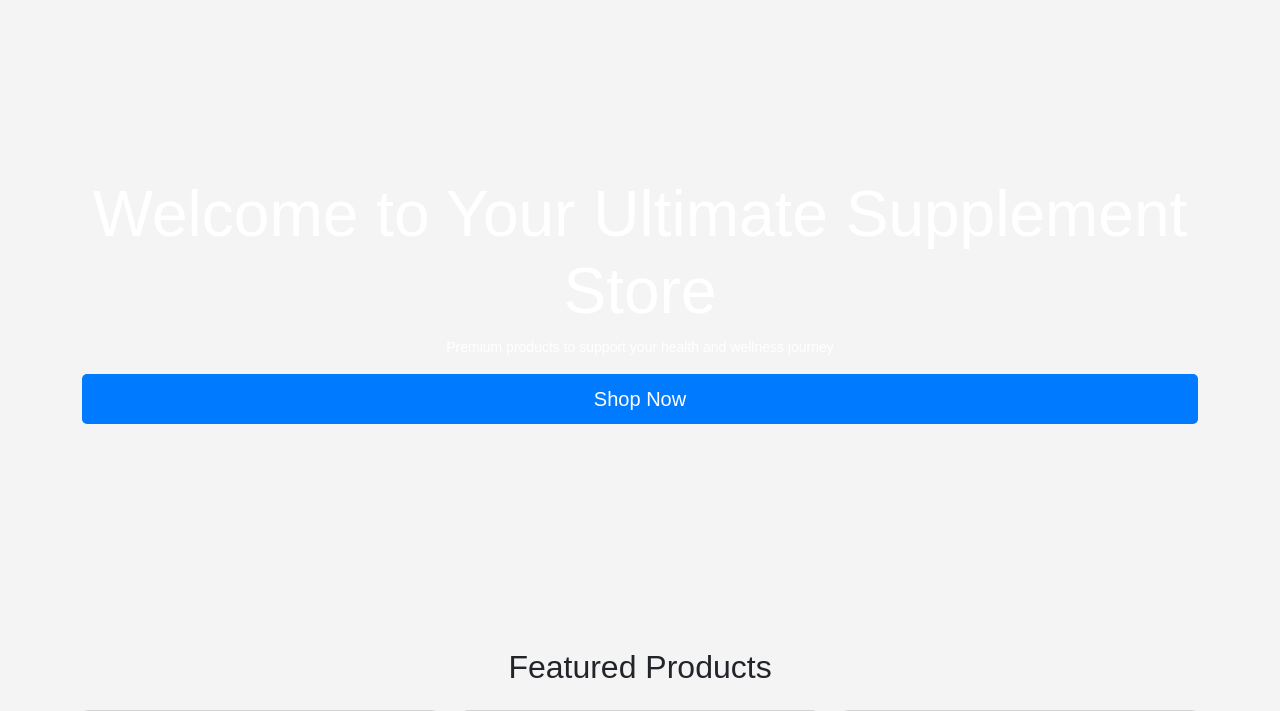
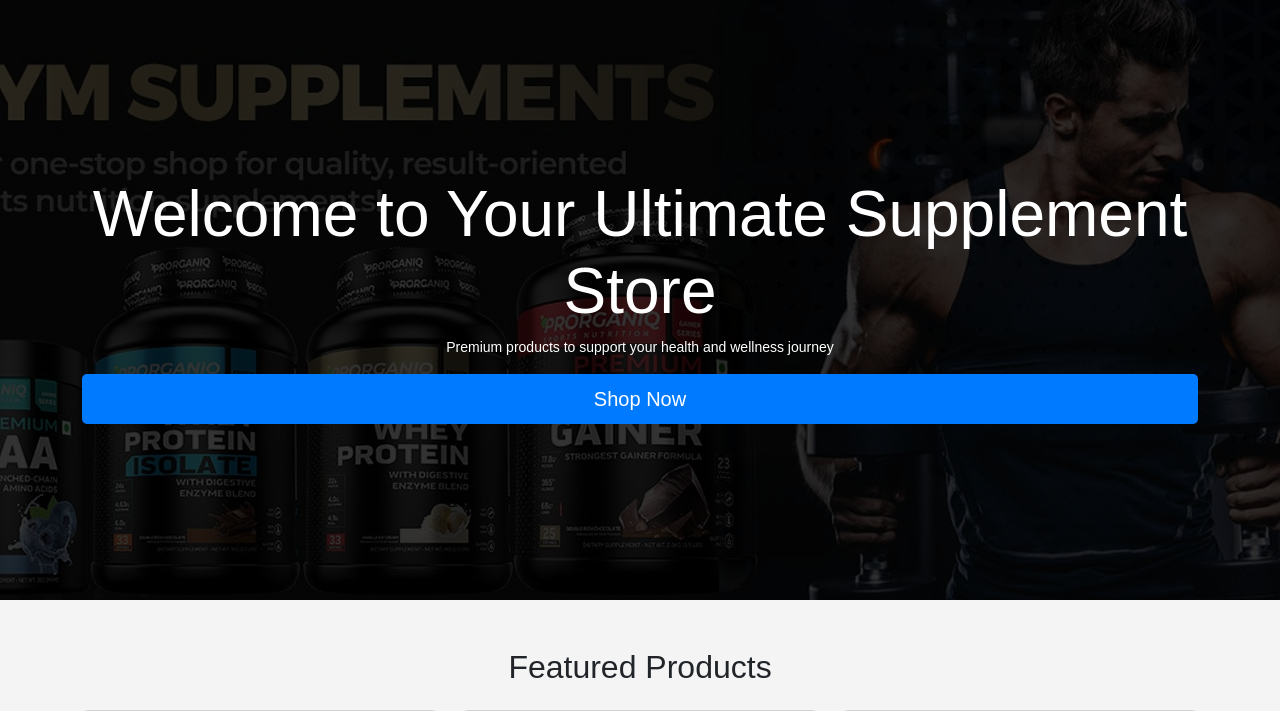
Before and after one commit to HimanM/Suppliment-Store, a PHP site: page /send_mail/ in a window 1280 px wide. Shown: the part 56-767 px from the top of the page. Run offline with PHP 8.4, Linux system fonts and the light colour scheme; data comes from the database, SQL or seed files in the repository; some libraries are stand-ins or nearby versions.

Commit message:
minor bug fixes

```diff
--- a/CSS/index.css
+++ b/CSS/index.css
@@ -1,5 +1,6 @@
 .hero {
-    background-image: url('https://via.placeholder.com/1920x600');
+    position: relative; /* Make sure the hero is positioned relative */
+    background-image: url('../images/hero.png');
     background-size: cover;
     background-position: center;
     height: 600px;
@@ -9,7 +10,25 @@
     justify-content: center;
     color: white;
     text-align: center;
+    overflow: hidden; /* To hide any overflow of the overlay */
 }
+
+.hero::before {
+    content: ""; /* Required for the pseudo-element */
+    position: absolute; /* Position it absolutely within .hero */
+    top: 0;
+    left: 0;
+    right: 0;
+    bottom: 0;
+    background-color: rgba(0, 0, 0, 0.8); /* Adjust the alpha value for darkness */
+    z-index: 1; /* Make sure it appears on top of the background */
+}
+
+.hero > * {
+    position: relative; /* Ensure the text is above the overlay */
+    z-index: 2; /* Higher z-index than the overlay */
+}
+
 .hero h1 {
     font-size: 4rem;
 }
--- a/PHP/fetch_products.php
+++ b/PHP/fetch_products.php
@@ -41,7 +41,7 @@ if (!empty($search) && !empty($category) && !empty($brand)) {
 } elseif (!empty($search) && !empty($category)) {
     $stmt->bind_param("ssss", $searchTerm, $category, $min_price, $max_price);
 } elseif (!empty($category) && !empty($brand)) {
-    $stmt->bind_param("sss", $category, $brand, $min_price, $max_price);
+    $stmt->bind_param("ssss", $category, $brand, $min_price, $max_price);
 } elseif (!empty($search)) {
     $stmt->bind_param("sss", $searchTerm, $min_price, $max_price);
 } elseif (!empty($category)) {
--- a/index.php
+++ b/index.php
@@ -31,7 +31,7 @@
         <div class="container">
             <h1>Welcome to Your Ultimate Supplement Store</h1>
             <p>Premium products to support your health and wellness journey</p>
-            <a href="#" class="btn btn-primary btn-lg">Shop Now</a>
+            <a href="products.php" class="btn btn-primary btn-lg">Shop Now</a>
         </div>
     </section>
 
```
Also changed, not shown: JS/products.js (+37 -2 lines), images/hero.png (added).
